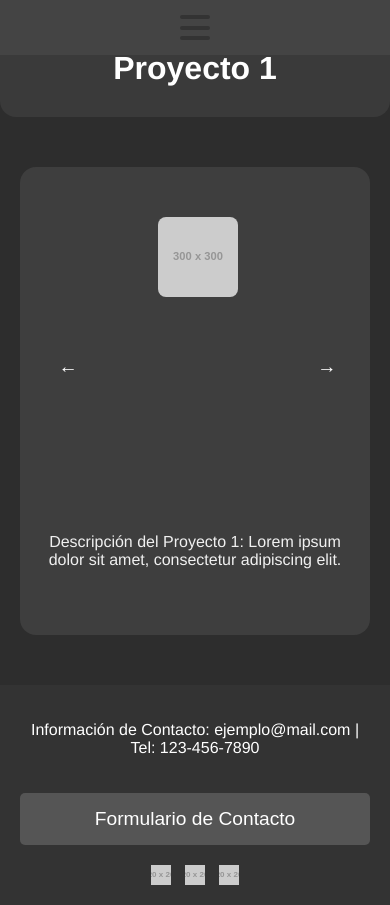
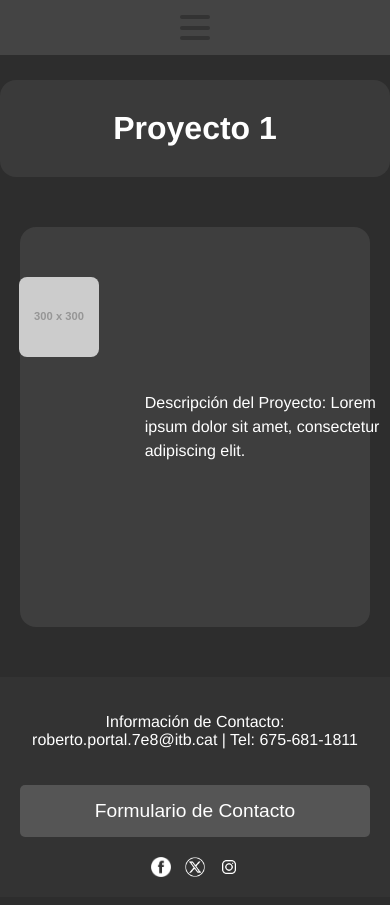
Before and after one commit to RobertoPortal-ITB2425/portafolio, a plain HTML site: page p1.html in a window 390 px wide. Drawn offline with Linux system fonts and the light colour scheme; placeholder pictures from the web are drawn by us.

Commit message:
29.11.2024

```diff
--- a/css/styles.css
+++ b/css/styles.css
@@ -564,8 +564,8 @@ input[type="text"]:focus, input[type="email"]:focus, textarea:focus {
 
     /* Ajustes para los iconos sociales en el footer */
     .social-icons img {
-        width: 25px;
-        height: 25px;
+        width: 30px;
+        height: 30px;
     }
 }
 
--- a/css/stylesp1.css
+++ b/css/stylesp1.css
@@ -6,6 +6,7 @@ body {
     margin: 0;
     padding: 0;
     box-sizing: border-box;
+    margin-top: 80px;
 }
 
 /* Estilo base para enlaces */
@@ -232,18 +233,21 @@ header h1 {
     padding: 50px 20px;
     background-color: #3e3e3e;
     display: flex;
-    justify-content: space-between;
+    justify-content: center; /* Centrar horizontalmente */
+    align-items: center; /* Centrar verticalmente */
+    gap: 20px; /* Espaciado entre la imagen y el texto */
     border-radius: 16px;
-    align-items: center;
 }
 
-.caja-imagen {
-    position: relative;
-    margin-left: 5px;
+/* Contenedor para la imagen */
+.caja-contenido {
+    display: flex;
+    flex-direction: row; /* Imagen y texto en fila */
+    align-items: center; /* Alinear verticalmente */
+    gap: 20px; /* Espaciado entre elementos */
 }
 
 .imagen-container {
-    position: relative;
     width: 300px;
     height: 300px;
 }
@@ -255,26 +259,15 @@ header h1 {
     border-radius: 8px;
 }
 
-.flecha {
-    position: absolute;
-    top: 50%;
-    transform: translateY(-50%);
-    background-color: transparent;
-    color: white;
-    font-size: 1.2em;
-    border: none;
-    padding: 4px 6px;
-    cursor: pointer;
-    z-index: 10;
+/* Estilo del texto */
+.descripcion {
+    text-align: left;
+    font-size: 16px; /* Tamaño del texto */
+    color: white; /* Color del texto */
+    line-height: 1.5; /* Espaciado entre líneas */
+    max-width: 600px; /* Ancho máximo del texto */
 }
 
-.flecha.izquierda {
-    left: 5px;
-}
-
-.flecha.derecha {
-    right: 5px;
-}
 
 /* Estilo para los campos de formulario */
 input[type="text"], input[type="email"], textarea {
--- a/p1.html
+++ b/p1.html
@@ -16,7 +16,7 @@
         </div>
         <ul id="menu" class="menu">
             <li><a href="index.html">Inicio</a></li>
-            <li><a href="index.html/sobre-mi">Sobre mí</a></li>
+            <li><a href="index.html">Sobre mí</a></li>
             <li><a href="lp.html" id="proyectos-link">Proyectos</a></li>
             <li><a href="#contacto">Contacto</a></li>
             <li class="home-icon">
@@ -32,32 +32,32 @@
     </header>
 
     <section class="contenido">
-        <!-- Caja para la imagen y texto -->
-        <div class="caja-imagen">
-            <button class="flecha izquierda" onclick="cambiarImagen(-1)">&#8592;</button>
+        <!-- Contenedor para la imagen y el texto -->
+        <div class="caja-contenido">
+            <!-- Imagen -->
             <div class="imagen-container">
-                <img id="imagen-proyecto" src="https://via.placeholder.com/300" alt="Imagen Proyecto 1">
+                <img id="imagen-proyecto" src="https://via.placeholder.com/300" alt="Imagen Proyecto">
             </div>
-            <button class="flecha derecha" onclick="cambiarImagen(1)">&#8594;</button>
-        </div>
 
-        <!-- Texto descriptivo -->
-        <div class="descripcion">
-            <p id="descripcion-texto">
-                Descripción del Proyecto 1: Lorem ipsum dolor sit amet, consectetur adipiscing elit.
-            </p>
+            <!-- Texto descriptivo -->
+            <div class="descripcion">
+                <p id="descripcion-texto">
+                    Descripción del Proyecto: Lorem ipsum dolor sit amet, consectetur adipiscing elit.
+                </p>
+            </div>
         </div>
     </section>
+
 
     <!-- Contacto -->
     <footer class="footer">
         <section id="contacto">
-            <p>Información de Contacto: ejemplo@mail.com | Tel: 123-456-7890</p>
+            <p>Información de Contacto: roberto.portal.7e8@itb.cat | Tel: 675-681-1811</p>
             <button id="contact-form-button" class="contact-button">Formulario de Contacto</button>
             <div class="social-icons">
-                <a href="#"><img src="https://via.placeholder.com/20" alt="Icono 1"></a>
-                <a href="#"><img src="https://via.placeholder.com/20" alt="Icono 2"></a>
-                <a href="#"><img src="https://via.placeholder.com/20" alt="Icono 3"></a>
+                <a href="#"><img src="images/facebook.png" alt="Icono 1"></a>
+                <a href="#"><img src="images/X-removebg-preview.png" alt="Icono 2"></a>
+                <a href="#"><img src="images/instagram-new.png" alt="Icono 3"></a>
             </div>
         </section>
     </footer>
```
Also changed, not shown: css/stylelp.css (+5 -4 lines), index.html (+15 -15 lines), lp.html (+10 -10 lines), p2.html (+16 -16 lines), transition.html (+1 -1 lines), images/Captura de pantalla 2024-11-29 191355.png (added), images/X-removebg-preview.png (added), images/facebook.png (added), images/fachada-del-casino-fiesta.jpg (added), images/instagram-new.png (added), 1 other file.
